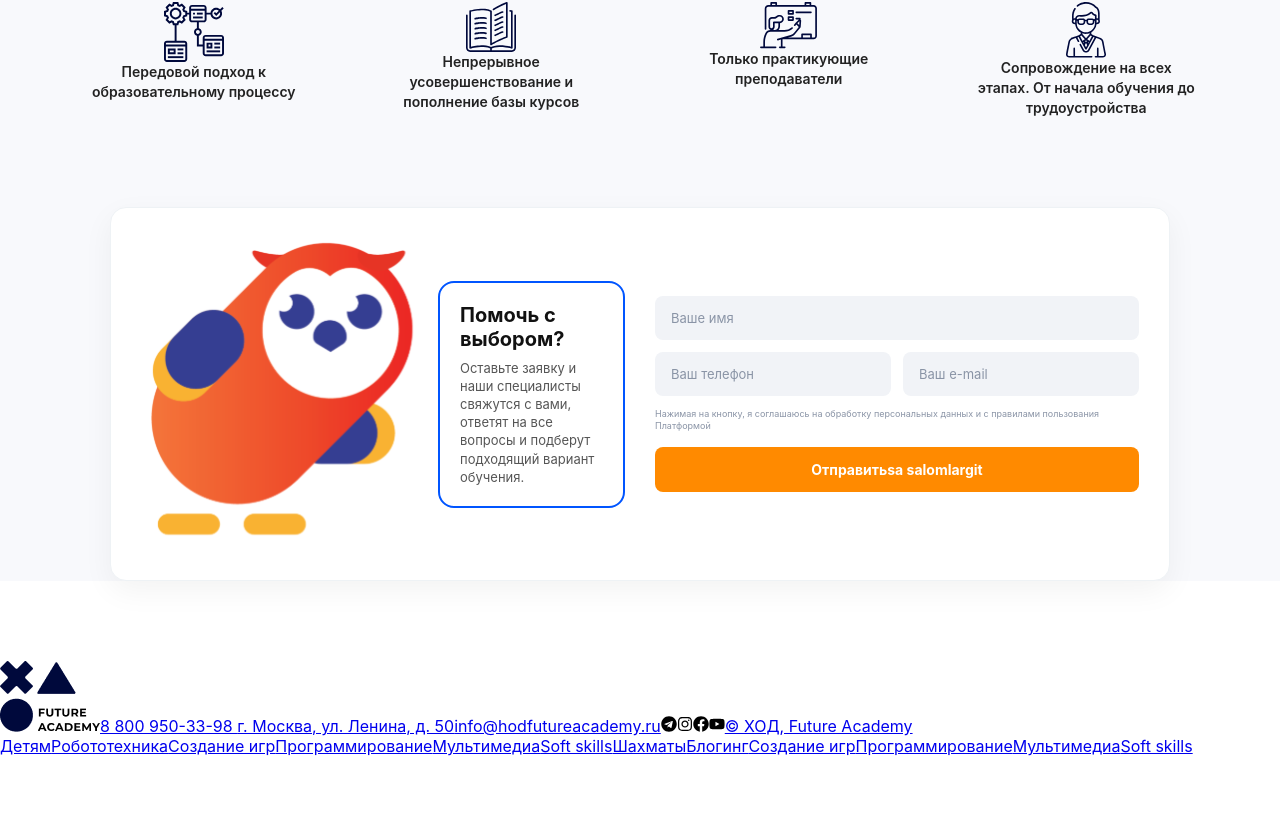
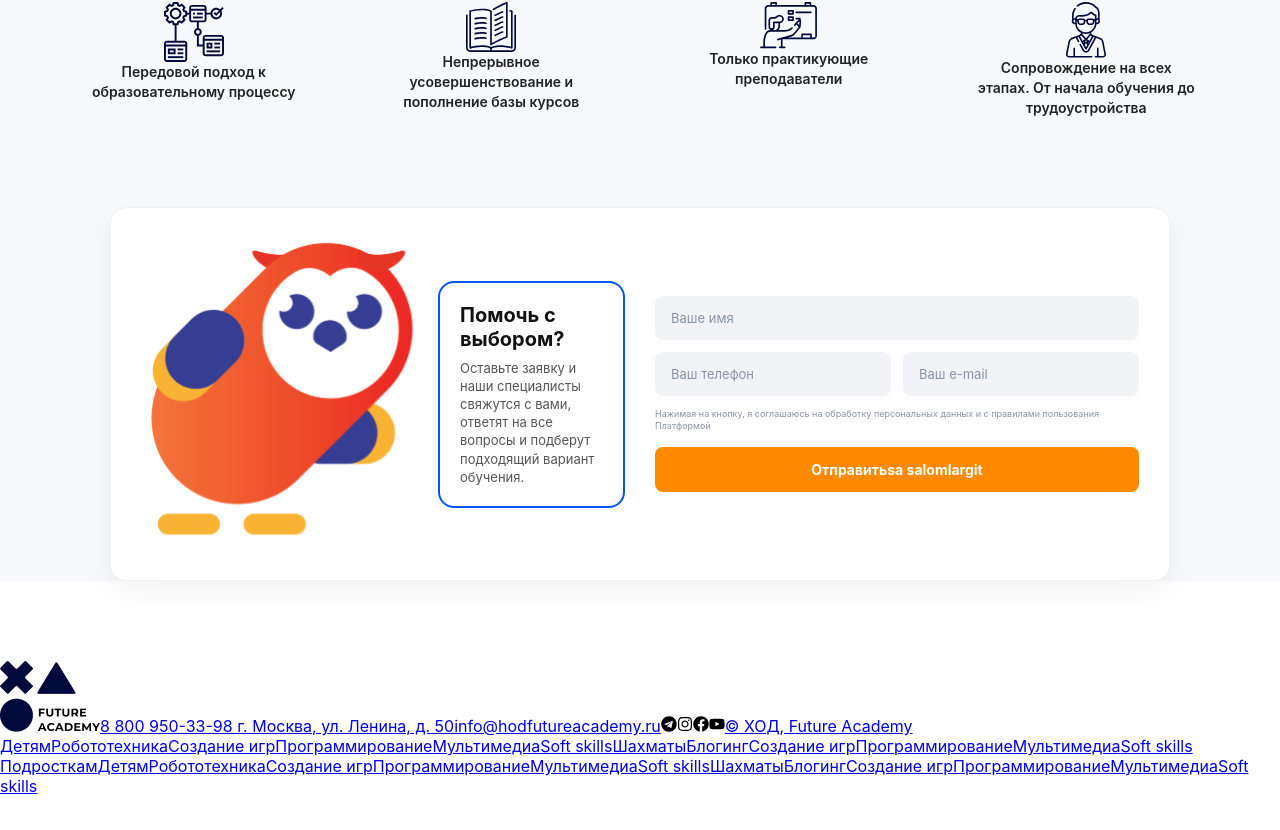
Before and after one commit to R-Islombek/Eccomerse-panel, a React (Vite) app: page / in a window 1280 px wide. Shown: the part 2267-3097 px from the top of the page. Built offline with nearby package versions, Linux system fonts and the light colour scheme.

Commit message:
link 2 qshildi

```diff
--- a/src/Components/Footer/Footer.jsx
+++ b/src/Components/Footer/Footer.jsx
@@ -37,7 +37,21 @@
                     <a className='footer__link' href="#">Мультимедиа</a>
                     <a className='footer__link' href="#">Soft skills</a>
                   </li>
-                  <li className='footer__item'></li>
+                  <li className='footer__item'>
+                    <a className='footer__link' href="#">Подросткам</a>
+                    <a className='footer__link' href="#">Детям</a>
+                    <a className='footer__link' href="#">Робототехника</a>
+                    <a className='footer__link' href="#">Создание игр</a>
+                    <a className='footer__link' href="#">Программирование</a>
+                    <a className='footer__link' href="#">Мультимедиа</a>
+                    <a className='footer__link' href="#">Soft skills</a>
+                    <a className='footer__link' href="#">Шахматы</a>
+                    <a className='footer__link' href="#">Блогинг</a>
+                    <a className='footer__link' href="#">Создание игр</a>
+                    <a className='footer__link' href="#">Программирование</a>
+                    <a className='footer__link' href="#">Мультимедиа</a>
+                    <a className='footer__link' href="#">Soft skills</a>
+                  </li>
                   <li className='footer__item'></li>
                   <li className='footer__item'></li>
                 </ul>
```
